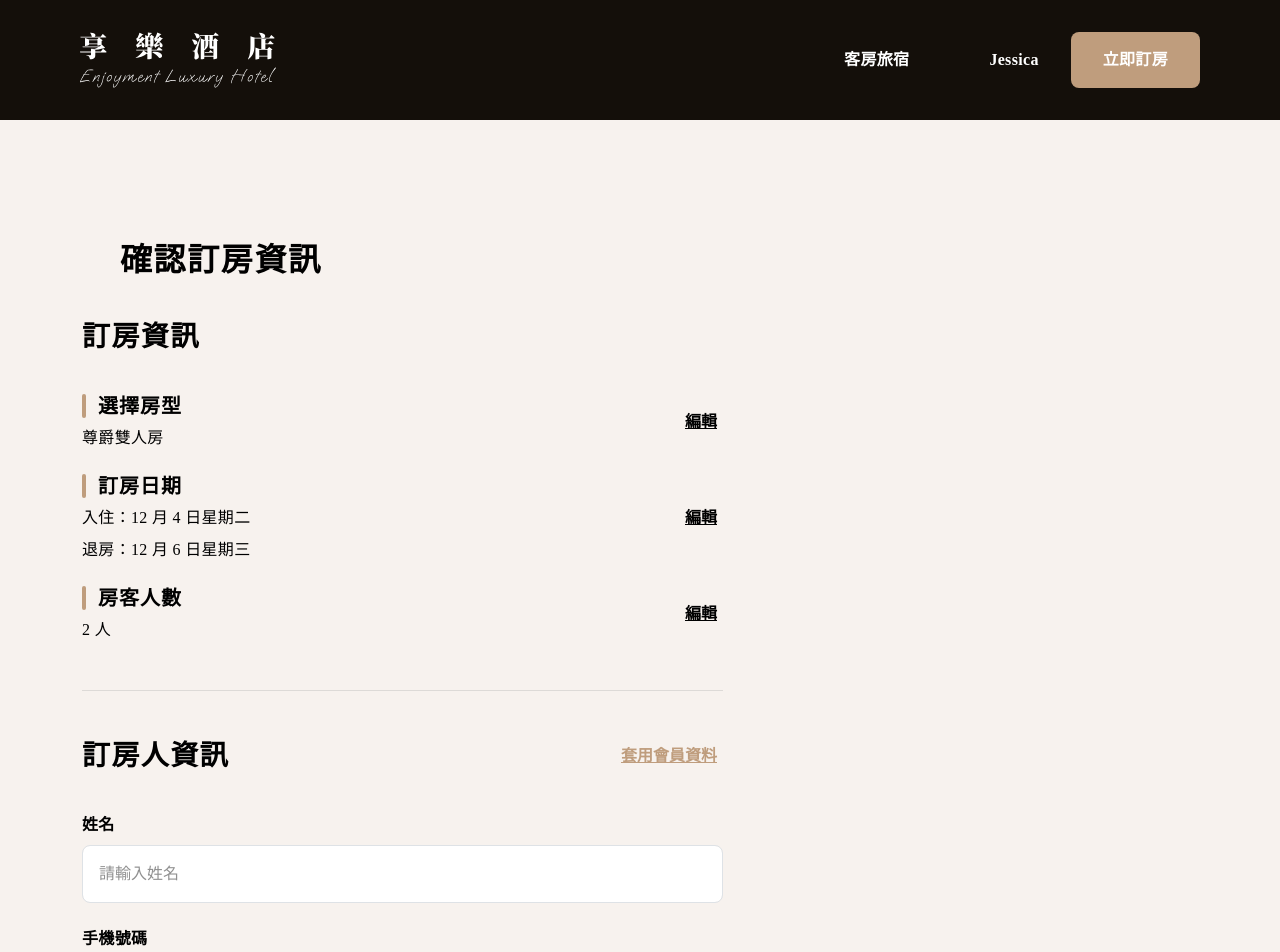
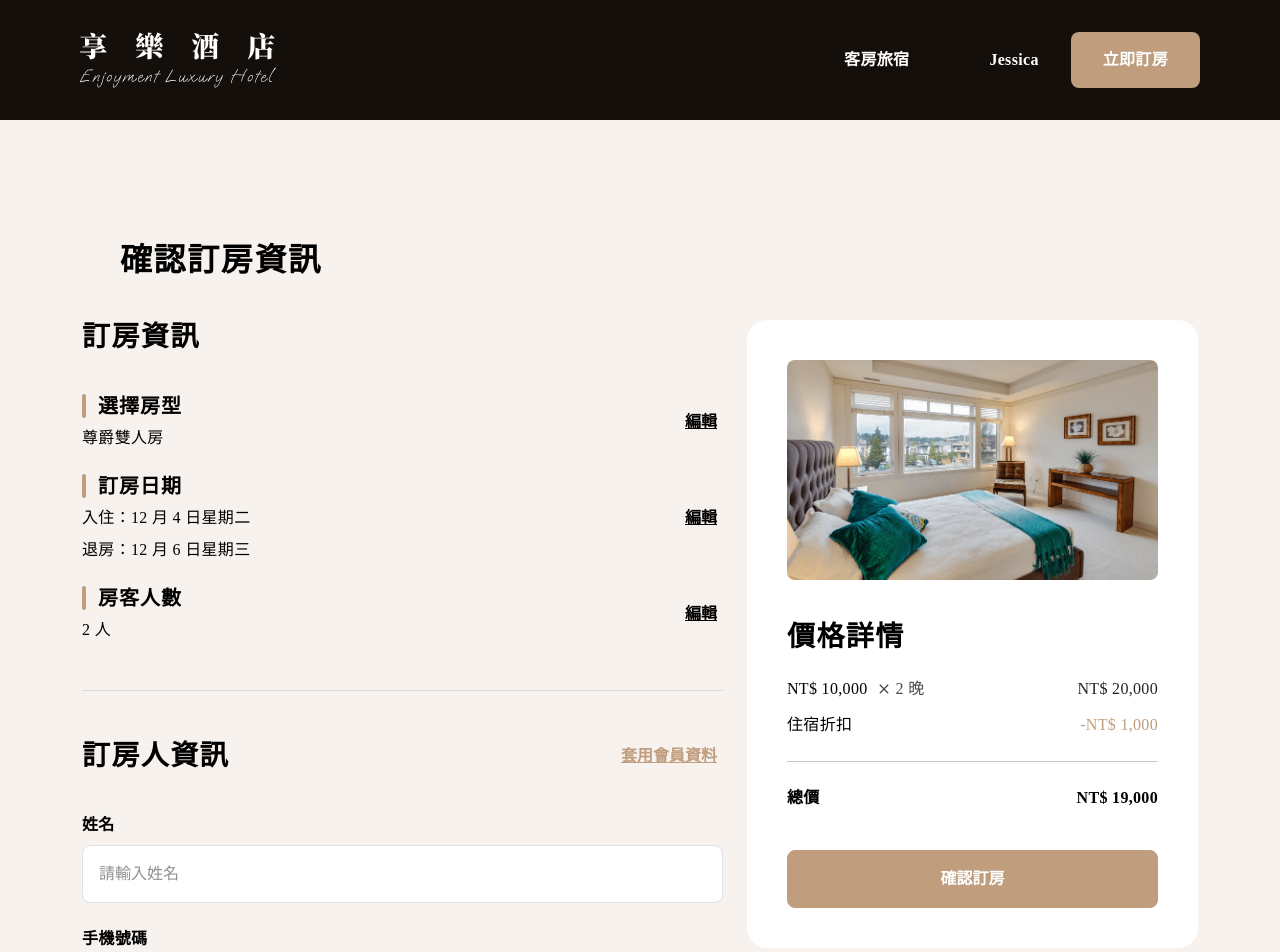
Before and after one commit to hexschool/course-nuxt-layout, a Vue app: page /rooms/1/booking in a window 1280 px wide. Shown: the top 952 px of the page. Built offline with nearby package versions, Linux system fonts and the light colour scheme; some icons are missing.

Commit message:
feat: 🎸 add confirm form section to booking page

```diff
--- a/src/views/BookingView.vue
+++ b/src/views/BookingView.vue
@@ -29,7 +29,7 @@ const goBack = () => {
           </h1>
         </button>
 
-        <div class="row">
+        <div class="row gap-10 gap-md-0">
           <div class="col-12 col-md-7">
             <section>
               <h2 class="mb-8 mb-md-10 text-neutral-100 fs-4 fw-bold">
@@ -487,6 +487,61 @@ const goBack = () => {
               </div>
             </section>
           </div>
+
+          <div class="col-12 col-md-5">
+            <div
+              class="confirm-form rounded-3xl d-flex flex-column gap-10 p-6 p-md-10 mx-auto ms-md-auto bg-neutral-0"
+            >
+              <img
+                class="img-fluid rounded-3"
+                src="@/assets/images/room-a-1.png"
+                alt="room-a"
+              >
+
+              <div>
+                <h2 className="mb-6 text-neutral-100 fs-4 fw-bold">
+                  價格詳情
+                </h2>
+                <div class="d-flex justify-content-between align-items-center mb-3">
+                  <div class="d-flex align-items-center text-neutral-100 fw-medium">
+                    <span>NT$ 10,000</span>
+                    <Icon
+                      class="ms-2 me-1 text-neutral-80"
+                      icon="material-symbols:close"
+                    />
+                    <span class="text-neutral-80">2 晚</span>
+                  </div>
+                  <span class="fw-medium">
+                    NT$ 20,000
+                  </span>
+                </div>
+                <div class="d-flex justify-content-between align-items-center fw-medium">
+                  <p class="d-flex align-items-center mb-0 text-neutral-100">
+                    住宿折扣
+                  </p>
+                  <span class="text-primary-100">
+                    -NT$ 1,000
+                  </span>
+                </div>
+                <hr class="my-6 bg-neutral-40">
+                <div class="d-flex justify-content-between align-items-center text-neutral-100 fw-bold">
+                  <p class="d-flex align-items-center mb-0">
+                    總價
+                  </p>
+                  <span>
+                    NT$ 19,000
+                  </span>
+                </div>
+              </div>
+
+              <button
+                class="btn btn-primary-100 py-4 text-neutral-0 fw-bold rounded-3"
+                type="button"
+              >
+                確認訂房
+              </button>
+            </div>
+          </div>
         </div>
       </div>
     </section>
@@ -540,4 +595,20 @@ $grid-breakpoints: (
   }
 }
 
+.rounded-3xl {
+  border-radius: 1.25rem;
+}
+
+.confirm-form {
+  position: sticky;
+  top: 160px;
+  max-width: 478px;
+
+  @include media-breakpoint-down(md) {
+    position: static;
+    top: 0;
+    max-width: auto;
+  }
+}
+
 </style>
```
